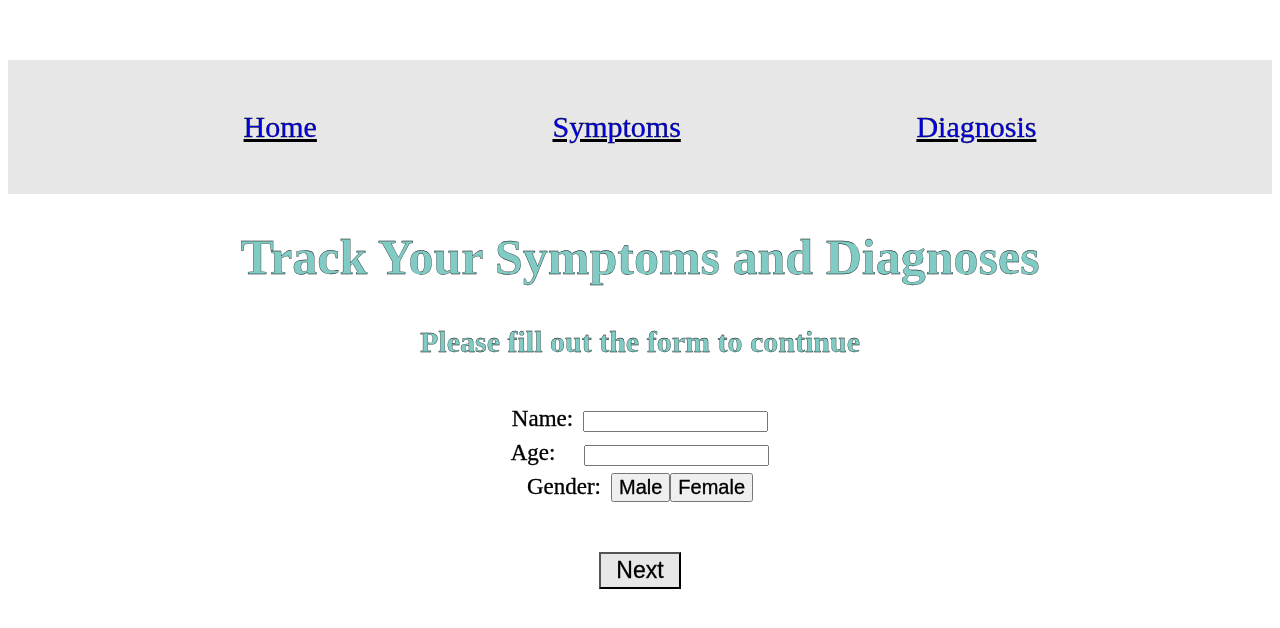
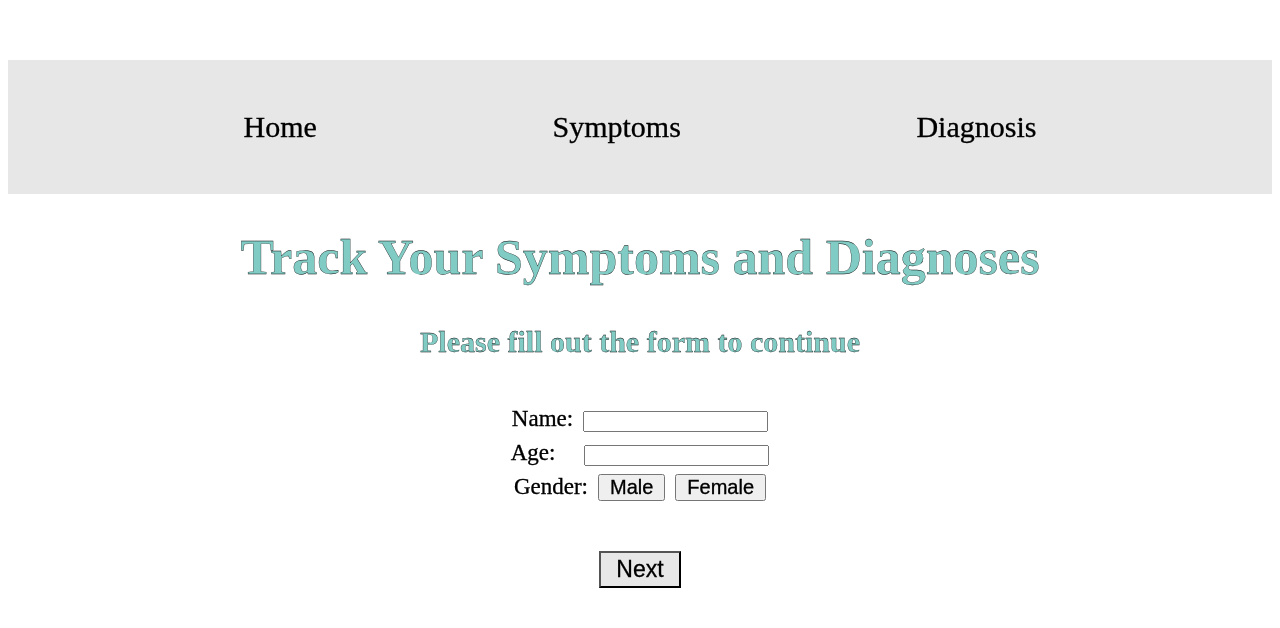
Before and after one commit to EddieYuabov/symptom_diagnosis, a Vue app in the folder symptom-diagnosis-app/: page / in a window 1280 px wide. Shown: the top 628 px of the page. Built offline with nearby package versions, Linux system fonts and the light colour scheme.

Commit message:
added some css to gender buttons and nav links

```diff
--- a/symptom-diagnosis-app/src/components/Input.vue
+++ b/symptom-diagnosis-app/src/components/Input.vue
@@ -15,8 +15,8 @@
             </div>
             <div>
                 <label class="label">Gender:</label>
-                <button class="gender-buttons" @click="handleMaleChange">Male</button>
-                <button class="gender-buttons" @click="handleFemaleChange">Female</button>
+                <button id="male-button" @click="handleMaleChange">Male</button>
+                <button id="female-button" @click="handleFemaleChange">Female</button>
                 <br/>
             </div>
             <button class="next-button" @click="$router.push('/symptoms')">Next</button>
@@ -73,7 +73,23 @@
     #name-input{
         margin-left: 19px;
     }
-    .gender-buttons{
+    #male-button{
         font-size: 20px;
+        cursor: pointer;
+        padding: 0px 10px 0px 10px;
+        margin-right: 10px;
+    }
+    #male-button:focus{
+        background-color: rgb(181, 181, 181);
+        padding: 5px 15px 5px 15px
+    }
+    #female-button{
+        font-size: 20px;
+        cursor: pointer;
+        padding: 0px 10px 0px 10px;
+    }
+    #female-button:focus{
+        background-color: rgb(181, 181, 181);
+        padding: 5px 15px 5px 15px
     }
 </style>
--- a/symptom-diagnosis-app/src/components/NavBar.vue
+++ b/symptom-diagnosis-app/src/components/NavBar.vue
@@ -1,8 +1,8 @@
 <template>
     <nav id="nav-bar">
-        <router-link to="/">Home</router-link>
-        <router-link to="/symptoms">Symptoms</router-link>
-        <router-link to="/diagnoses">Diagnosis</router-link>
+        <router-link class="nav-links" to="/">Home</router-link>
+        <router-link class="nav-links" to="/symptoms">Symptoms</router-link>
+        <router-link class="nav-links" to="/diagnoses">Diagnosis</router-link>
     </nav>
 
 </template>
@@ -20,4 +20,10 @@
     background-color: rgb(231, 231, 231);
     padding: 50px 0px 50px 0px;
 }
+.nav-links{
+    color:black
+}
+a:link{
+    text-decoration: none;
+}
 </style>
```
Also changed, not shown: 1 other file (tests, documents, lock files or other folders).
